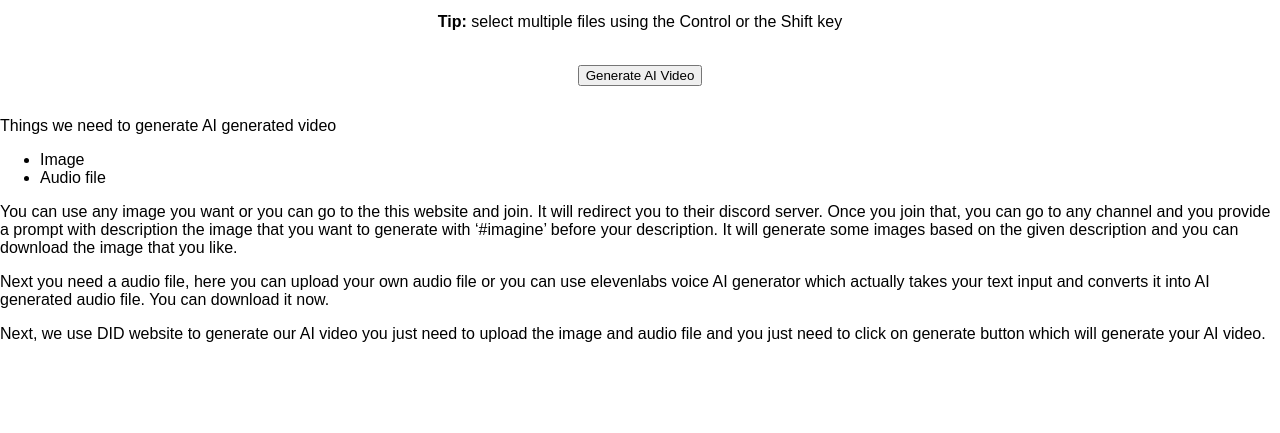
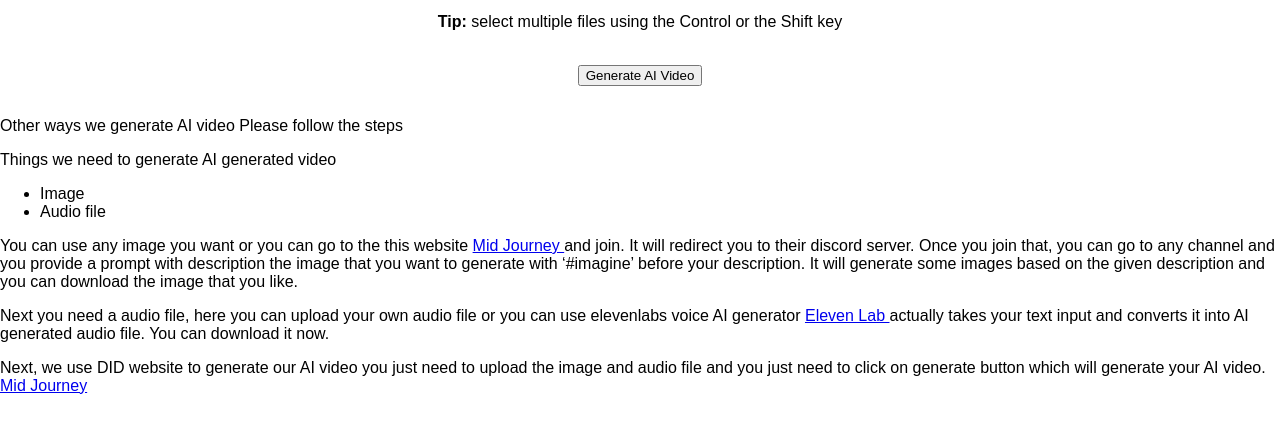
Before and after one commit to rmuralidharr/DIS, a plain HTML site: page Project/html/AI Maker.html in a window 1280 px wide. Shown: the part 119-552 px from the top of the page. Drawn offline with Linux system fonts and the light colour scheme; files that its build step writes are made by us from their sources.

Commit message:
new change

```diff
--- a/Project/html/AI Maker.html
+++ b/Project/html/AI Maker.html
@@ -94,17 +94,18 @@
 		<button type="submit" onclick="myFunction()">Generate AI Video</button>
 	</div>
 <div>
+<p>Other ways we generate AI video Please follow the steps</p>
 <p>Things we need to generate AI generated video</p>
 <ul>
 	<li>Image</li>
 	<li>Audio file</li>
 </ul>
 
-<p>You can use any image you want or you can go to the this website and join. It will redirect you to their discord server. Once you join that, you can go to any channel and you provide a prompt with description the image that you want to generate with ‘#imagine’ before your description. It will generate some images based on the given description and you can download the image that you like.</p>
+<p>You can use any image you want or you can go to the this website <a href="https://midjourney.com/home/?callbackUrl=%2Fapp%2F">Mid Journey </a> and join. It will redirect you to their discord server. Once you join that, you can go to any channel and you provide a prompt with description the image that you want to generate with ‘#imagine’ before your description. It will generate some images based on the given description and you can download the image that you like.</p>
 
-<p>Next you need a audio file, here you can upload your own audio file or you can use elevenlabs voice AI generator which actually takes your text input and converts it into AI generated audio file. You can download it now.</p>
+<p>Next you need a audio file, here you can upload your own audio file or you can use elevenlabs voice AI generator <a href="https://beta.elevenlabs.io/">Eleven Lab </a> actually takes your text input and converts it into AI generated audio file. You can download it now.</p>
 
-<p>Next, we use DID website to generate our AI video you just need to upload the image and audio file and you just need to click on generate button which will generate your AI video.</p>
+<p>Next, we use DID website to generate our AI video you just need to upload the image and audio file and you just need to click on generate button which will generate your AI video.  <a href="https://www.d-id.com/photo-to-video/?utm_term=brand-ad&utm_term=d-id&utm_campaign=Brand&utm_source=adwords&utm_medium=ppc&hsa_acc=6149207258&hsa_cam=17780208183&hsa_grp=141566902480&hsa_ad=611130303518&hsa_src=g&hsa_tgt=kwd-369030435047&hsa_kw=d-id&hsa_mt=p&hsa_net=adwords&hsa_ver=3&gclid=EAIaIQobChMI_IfoiN6Q_QIVjMKGCh2-zQqVEAAYASAAEgLQzPD_BwE">Mid Journey </a></p>
 </div>
 </body>
 
```
